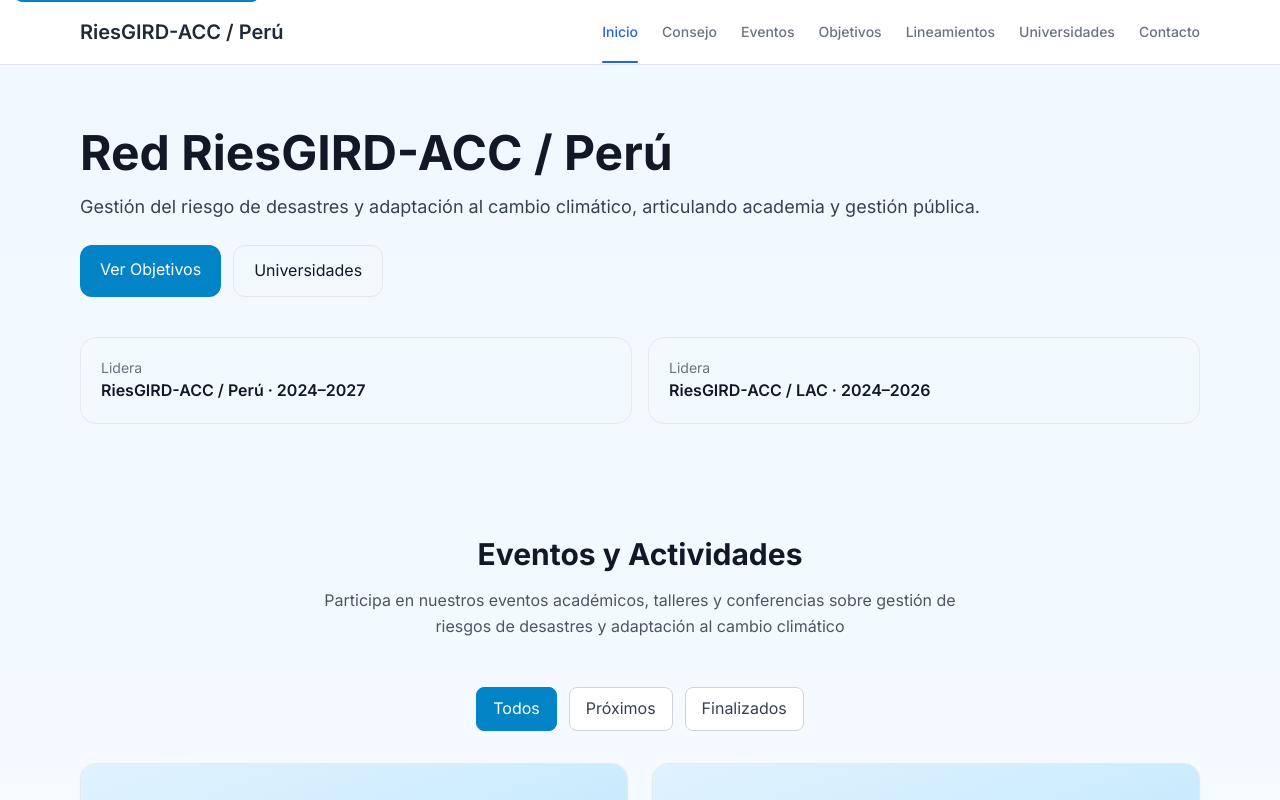
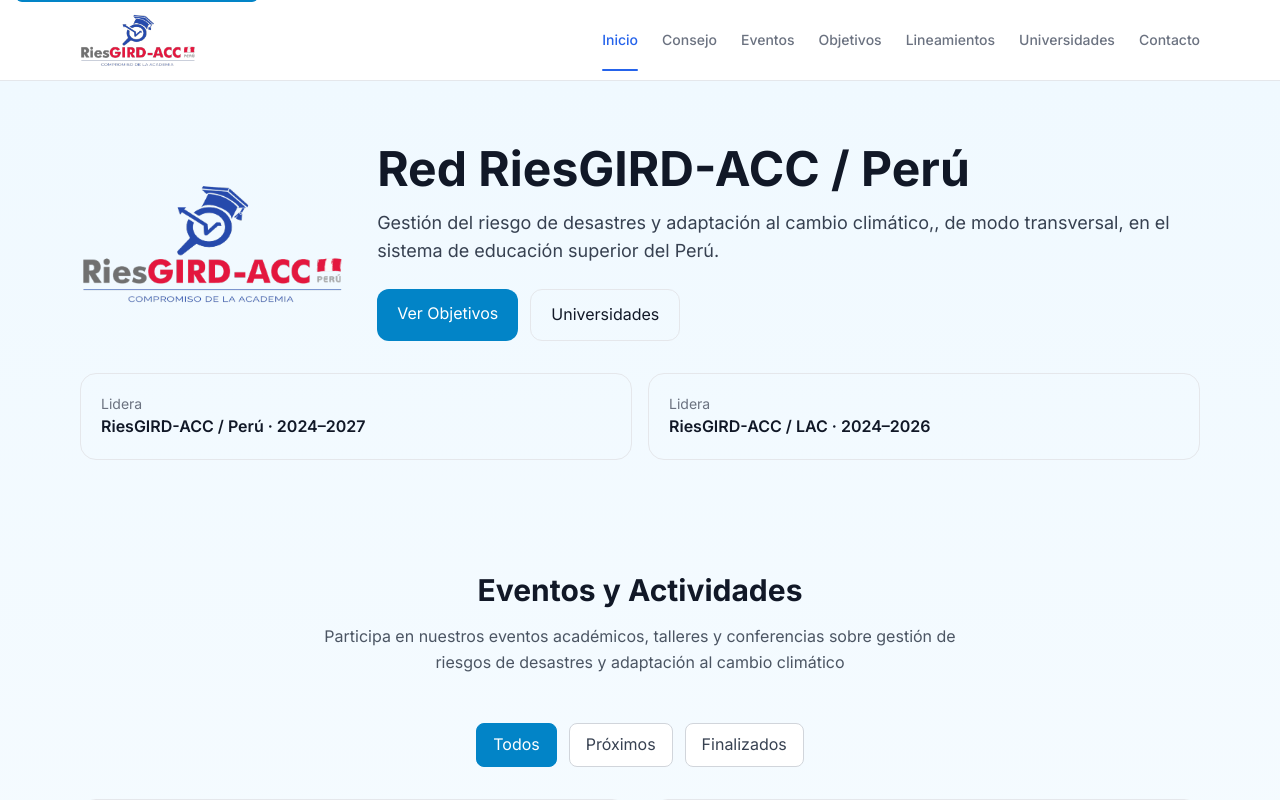
Before and after one commit to james250920/Riesgird_web, an Angular app: page / in a window 1280 px wide. Shown: the top 800 px of the page. Built offline with nearby package versions, Linux system fonts and the light colour scheme.

Commit message:
Refactor code structure for improved readability and maintainability

```diff
--- a/src/app/components/footer/footer.component.html
+++ b/src/app/components/footer/footer.component.html
@@ -11,7 +11,7 @@
       <!-- Información principal -->
       <div class="footer__section">
         <div class="footer__brand">
-          <h3 class="footer__brand-text">RiesGIRD-ACC / Perú</h3>
+          <img src="assets/logo.svg" alt="RiesGIRD-ACC / Perú" class="footer__logo" />
         </div>
         <div class="footer__section-content">
           <p>
--- a/src/app/components/footer/footer.component.scss
+++ b/src/app/components/footer/footer.component.scss
@@ -38,6 +38,20 @@
     font-size: 0.875rem;
     color: #6b7280;
     line-height: 1.6;
+  }
+}
+
+// Brand/Logo del footer
+.footer__brand {
+  margin-bottom: 0.5rem;
+}
+
+.footer__logo {
+  height: 3rem;
+  width: auto;
+
+  @media (max-width: 768px) {
+    height: 2.5rem;
   }
 }
 
--- a/src/app/components/navbar/navbar.component.html
+++ b/src/app/components/navbar/navbar.component.html
@@ -8,7 +8,7 @@
   <div class="navbar__container">
     <!-- Brand/Logo -->
     <a routerLink="/" class="navbar__brand" [attr.aria-label]="'Ir a página de inicio'">
-      RiesGIRD-ACC / Perú
+      <img src="assets/logo.svg" alt="RiesGIRD-ACC / Perú" class="navbar__logo" />
     </a>
 
     <!-- Desktop Navigation -->
--- a/src/app/components/navbar/navbar.component.scss
+++ b/src/app/components/navbar/navbar.component.scss
@@ -42,6 +42,8 @@ $transition: 200ms ease-in-out;
   color: #1f2937;
   text-decoration: none;
   transition: color $transition;
+  display: flex;
+  align-items: center;
 
   &:hover {
     color: #3b82f6;
@@ -51,6 +53,20 @@ $transition: 200ms ease-in-out;
     outline: none;
     box-shadow: 0 0 0 2px #3b82f6;
     border-radius: 0.375rem;
+  }
+}
+
+.navbar__logo {
+  height: 3.5rem;
+  width: auto;
+  transition: transform $transition;
+
+  &:hover {
+    transform: scale(1.02);
+  }
+
+  @media (max-width: 768px) {
+    height: 2rem;
   }
 }
 
--- a/src/app/pages/home/home.component.html
+++ b/src/app/pages/home/home.component.html
@@ -1,17 +1,22 @@
+
 <section class="bg-gradient-to-b from-sky-50 to-white">
   <div class="max-w-6xl mx-auto px-4 py-16">
-    <h1 class="text-3xl md:text-5xl font-bold leading-tight">Red RiesGIRD-ACC / Perú</h1>
-    <p class="mt-4 text-lg text-gray-700">
-      Gestión del riesgo de desastres y adaptación al cambio climático, articulando academia y
-      gestión pública.
-    </p>
-    <div class="mt-6 flex gap-3">
-      <a [routerLink]="['/objetivos']" class="px-5 py-3 rounded-xl bg-sky-600 text-white"
-        >Ver Objetivos</a
-      >
-      <a [routerLink]="['/universidades']" class="px-5 py-3 rounded-xl border">Universidades</a>
+    <div class="home-main-grid">
+      <div class="home-logo">
+        <img src="assets/logo.svg" alt="RiesGIRD-ACC / Perú" class="navbar__logo" />
+      </div>
+      <div class="home-content">
+        <h1 class="text-3xl md:text-5xl font-bold leading-tight">Red RiesGIRD-ACC / Perú</h1>
+        <p class="mt-4 text-lg text-gray-700">
+          Gestión del riesgo de desastres y adaptación al cambio climático,, de modo transversal, en el sistema de educación superior del Perú.
+        </p>
+        <div class="mt-6 flex gap-3">
+          <a [routerLink]="['/objetivos']" class="px-5 py-3 rounded-xl bg-sky-600 text-white">Ver Objetivos</a>
+          <a [routerLink]="['/universidades']" class="px-5 py-3 rounded-xl border">Universidades</a>
+        </div>
+      </div>
     </div>
-    <div class="mt-10 grid sm:grid-cols-2 gap-4">
+    <div class="home-lidera-row mt-10 grid sm:grid-cols-2 gap-4">
       <div class="p-5 rounded-2xl border">
         <div class="text-sm text-gray-500">Lidera</div>
         <div class="font-semibold">RiesGIRD-ACC / Perú · 2024–2027</div>
--- a/src/app/pages/home/home.component.scss
+++ b/src/app/pages/home/home.component.scss
@@ -0,0 +1,35 @@
+
+.home-main-grid {
+  display: flex;
+  align-items: center;
+  gap: 2rem;
+  flex-wrap: wrap;
+}
+
+.home-logo {
+  flex: 0 0 auto;
+  display: flex;
+  align-items: center;
+  justify-content: center;
+}
+
+.navbar__logo {
+  height: 8rem;
+  width: auto;
+  max-width: 100%;
+  &:hover {
+    transform: scale(1.02);
+  }
+  @media (max-width: 768px) {
+    height: 4rem;
+  }
+}
+
+.home-content {
+  flex: 1 1 300px;
+  min-width: 250px;
+}
+
+.home-lidera-row {
+  margin-top: 2rem;
+}
```
Also changed, not shown: public/assets/consejo.png (added), public/assets/logo.svg (added).
